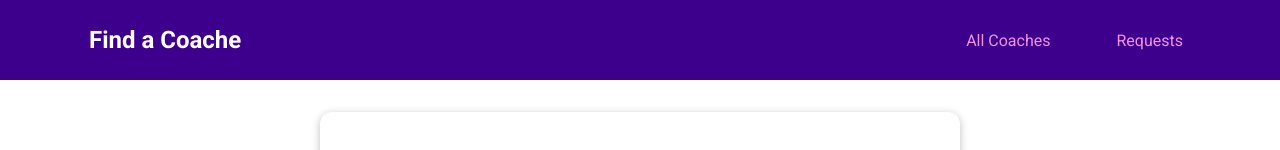
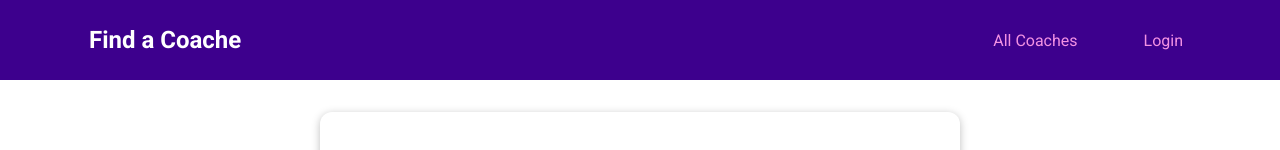
Before and after one commit to snikoletopoulos/find-a-couch, a Vue app: page /register in a window 1280 px wide. Shown: the top 150 px of the page. Built offline with nearby package versions, Linux system fonts and the light colour scheme.

Commit message:
Create logout button

```diff
--- a/src/components/layout/TheHeader.vue
+++ b/src/components/layout/TheHeader.vue
@@ -7,7 +7,11 @@
           <router-link to="/coaches">All Coaches</router-link>
         </li>
         <li>
-          <router-link to="/requests">Requests</router-link>
+          <router-link v-if="isLoggedin" to="/requests">Requests</router-link>
+          <router-link v-else to="/auth">Login</router-link>
+        </li>
+        <li v-if="isLoggedin">
+          <base-button @click="logout">Logout</base-button>
         </li>
       </ul>
     </nav>
@@ -15,7 +19,18 @@
 </template>
 
 <script>
-  export default {};
+  export default {
+    computed: {
+      isLoggedin() {
+        return this.$store.getters.isAuthenticated;
+      },
+    },
+    methods: {
+      logout() {
+        this.$store.dispatch("logout");
+      },
+    },
+  };
 </script>
 
 <style scoped>
```
